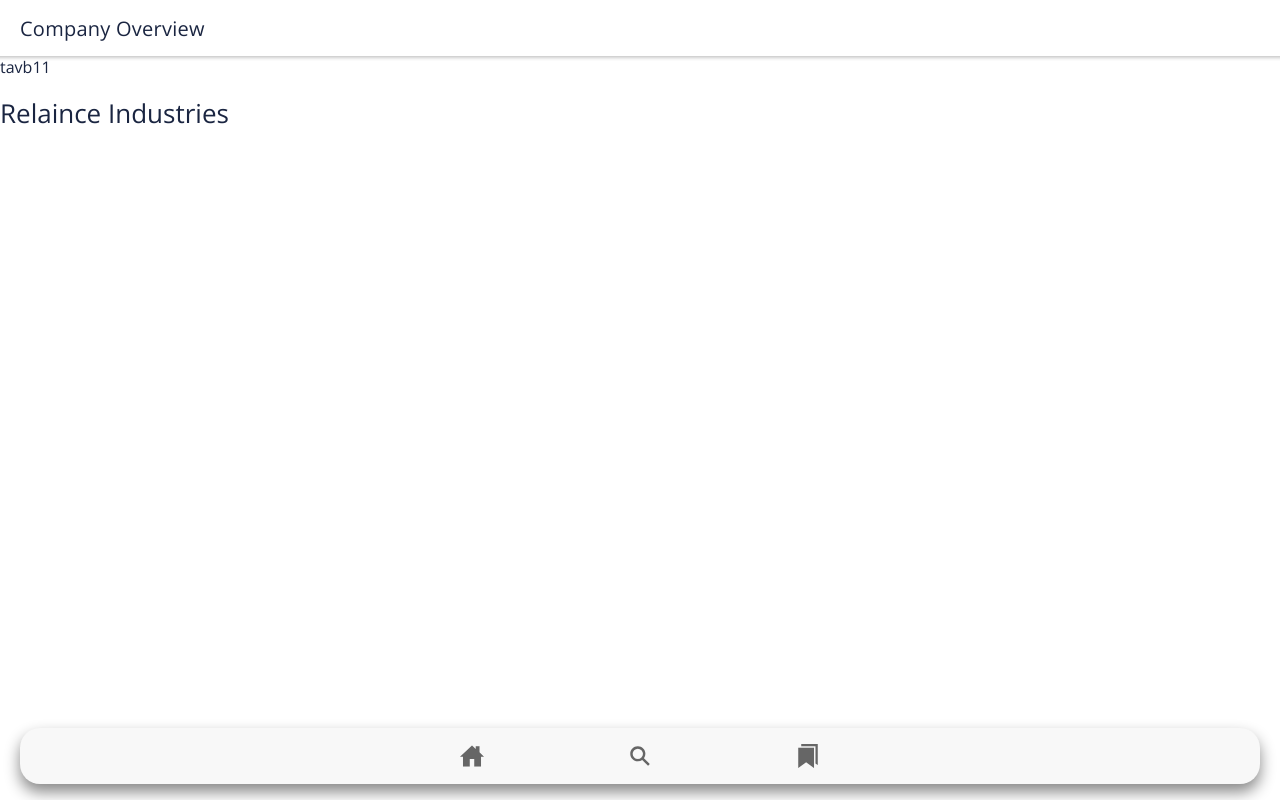
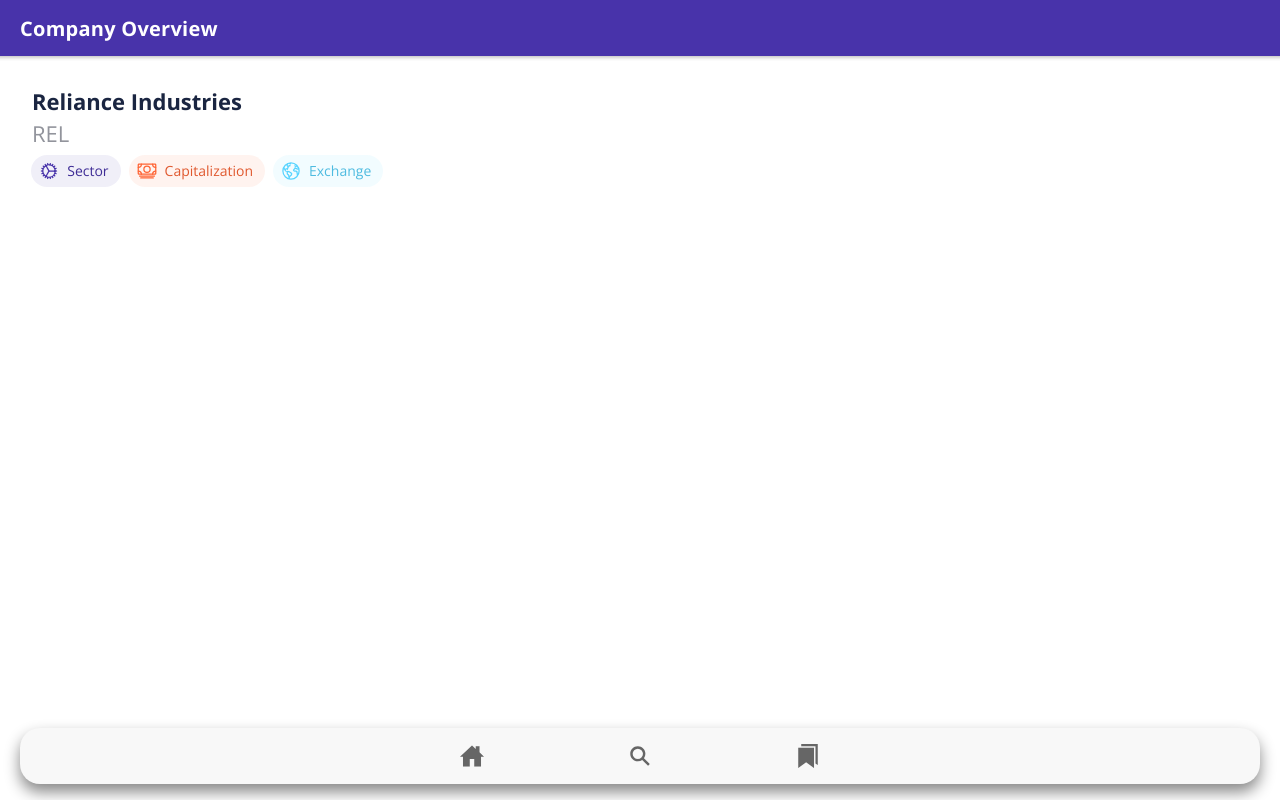
Before and after one commit to subodhGalande/stoxticker, a React (Create React App) app: page /CompanyOverview in a window 1280 px wide. Built offline with nearby package versions, Linux system fonts and the light colour scheme.

Commit message:
company overview started

```diff
--- a/src/pages/CompanyOverview.css
+++ b/src/pages/CompanyOverview.css
@@ -0,0 +1,13 @@
+.CompanyOverview {
+  margin-left: 2rem;
+  margin-top: 2rem;
+}
+
+.tickersymbol {
+  margin-top: -0.3rem;
+}
+
+.chips {
+  margin-left: -0.3rem;
+  margin-top: -0.3rem;
+}
--- a/src/pages/CompanyOverview.tsx
+++ b/src/pages/CompanyOverview.tsx
@@ -5,7 +5,12 @@
   IonToolbar,
   IonTitle,
   IonText,
+  IonChip,
+  IonLabel,
+  IonIcon,
 } from "@ionic/react";
+
+import { cogOutline, earthOutline, cashOutline } from "ionicons/icons";
 
 import "./CompanyOverview.css";
 
@@ -13,15 +18,37 @@
   return (
     <IonPage>
       <IonHeader>
-        <IonToolbar>
-          <IonTitle>Company Overview</IonTitle>
+        <IonToolbar color="primary">
+          <IonTitle>
+            <strong>Company Overview</strong>
+          </IonTitle>
         </IonToolbar>
       </IonHeader>
       <IonContent fullscreen={true}>
-        tavb11
-        <IonText>
-          <h1>Relaince Industries </h1>
-        </IonText>
+        <div className="CompanyOverview">
+          <IonText color="dark">
+            <h3>
+              <b>Reliance Industries</b>{" "}
+            </h3>
+          </IonText>
+          <IonText className="ion-text-uppercase" color="medium">
+            <h3 className="tickersymbol">rel</h3>
+          </IonText>
+          <div className="chips">
+            <IonChip color="primary">
+              <IonIcon icon={cogOutline} color="primary" />
+              <IonLabel>Sector</IonLabel>
+            </IonChip>
+            <IonChip color="secondary">
+              <IonIcon icon={cashOutline} color="secondary" />
+              <IonLabel>Capitalization</IonLabel>
+            </IonChip>
+            <IonChip color="tertiary">
+              <IonIcon icon={earthOutline} color="tertiary" />
+              <IonLabel>Exchange</IonLabel>
+            </IonChip>
+          </div>
+        </div>
       </IonContent>
     </IonPage>
   );
```
